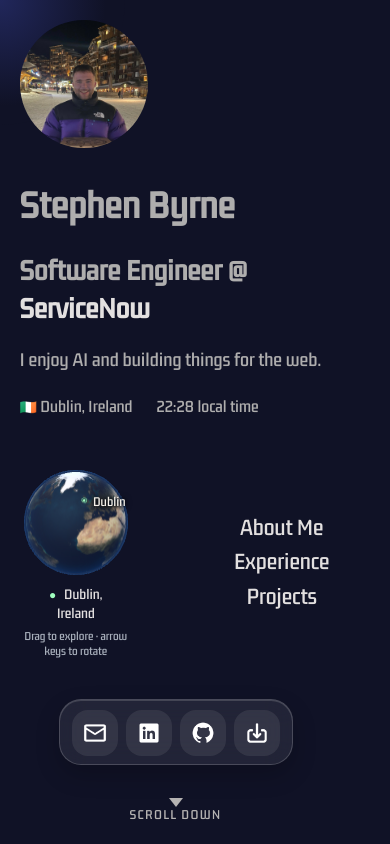
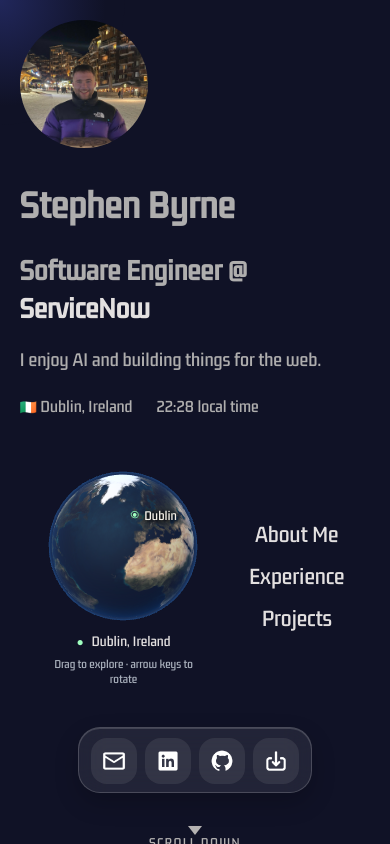
Before and after one commit to stephen447/personalwebsite, a React (Create React App) app: page / in a window 390 px wide. Built offline with nearby package versions, Linux system fonts and the light colour scheme.

Commit message:
Home page styling updates for smaller screens

```diff
--- a/src/pages/HomePage/HomePage.css
+++ b/src/pages/HomePage/HomePage.css
@@ -150,7 +150,6 @@
   align-items: center;
   gap: 6px;
   width: 100%;
-  margin-top: auto;
   padding: 18px 0 8px;
   color: rgba(245, 241, 233, 0.72);
 }
@@ -233,3 +232,44 @@
 .home-page__location-time time {
   font-variant-numeric: tabular-nums;
 }
+
+@media (max-width: 1049px) {
+  .home-page__container--content-left {
+    box-sizing: border-box;
+    width: 100%;
+    min-height: 100dvh;
+    padding: 5%;
+    justify-content: space-between;
+  }
+
+  .home-page__navbar,
+  .socials {
+    align-self: stretch;
+    width: 100%;
+  }
+
+  .home-page__navbar {
+    align-items: center;
+    justify-content: space-evenly;
+    gap: clamp(16px, 5vw, 40px);
+  }
+
+  .home-page__navbar .navbar {
+    display: flex;
+    flex-direction: column;
+    align-items: center;
+    justify-content: center;
+    gap: 8px;
+  }
+
+  .home-page__navbar .nav-container {
+    justify-content: center;
+    margin: 0;
+  }
+
+  .socials {
+    display: flex;
+    align-items: center;
+    justify-content: center;
+  }
+}
```
